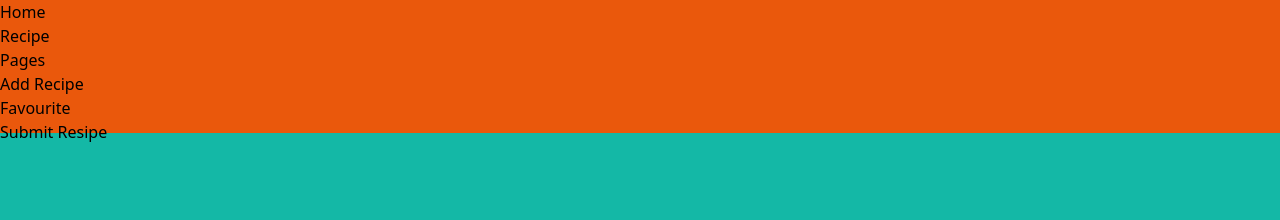
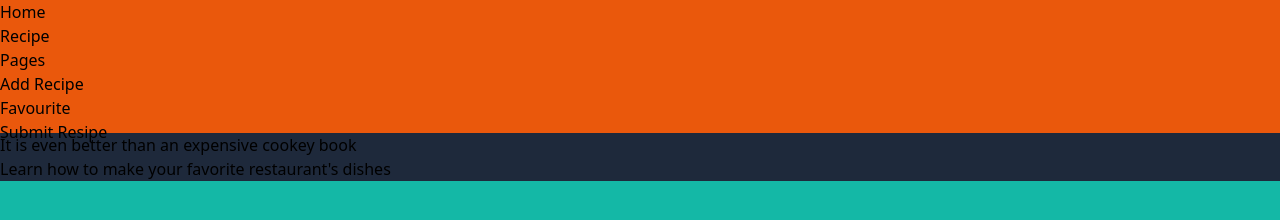
Before and after one commit to anshul0077/web, a plain HTML site: page Tailwind/src/Recipe.html in a window 1280 px wide. Drawn offline with Linux system fonts and the light colour scheme.

Commit message:
home page

```diff
--- a/Tailwind/src/Recipe.html
+++ b/Tailwind/src/Recipe.html
@@ -24,6 +24,12 @@
         </ul>
     </div>
  </nav>
+ <div class="home-content bg-slate-800 w-full ">
+    <div class="content">
+        <h1>It is even better than an expensive cookey book</h1>
+        <p>Learn how to make your favorite restaurant's dishes</p>
+    </div>
+ </div>
   </div>
     </div>
     <script src="./script.js"></script>
```
Also changed, not shown: Tailwind/src/output.css.
